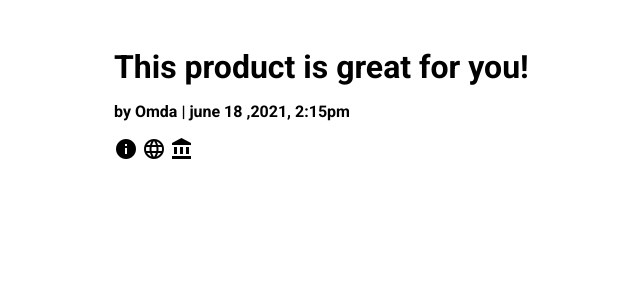
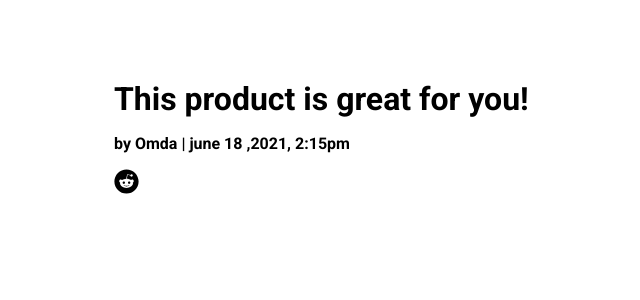
Before and after one commit to Computerizer/Backend, a Django app: page / in a window 1280 px wide. Shown: the part 55-355 px from the top of the page, without its empty margins (78-718 px from the left). Run offline with Django 4.2, Linux system fonts and the light colour scheme; data comes from the database, SQL or seed files in the repository; parts of the project's set-up code (start-up, migrations or seed data) failed here and were passed over.

```diff
--- a/Computerizer/Computerizer/static/frontend/functions/test.js
+++ /dev/null
@@ -1,3 +0,0 @@
-export function play() {
-    console.log("I am working")
-}
--- a/Computerizer/Computerizer/static/frontend/styles/post.css
+++ b/Computerizer/Computerizer/static/frontend/styles/post.css
@@ -22,7 +22,7 @@
 
 
 .post__details {
-    margin: 3rem 0;
+    margin: 5rem 0;
     display: flex;
     flex-direction: column;
     gap: 1rem;
--- a/Computerizer/frontend/templates/frontend/post.html
+++ b/Computerizer/frontend/templates/frontend/post.html
@@ -96,15 +96,9 @@
                 <span class="author">by Omda</span> | <span class="date">june 18 ,2021, 2:15pm</span>
             </h4>
             <div class="social">
-                <i class="material-icons">
-                    info
-                </i>
-                <i class="material-icons">
-                    language
-                </i>
-                <i class="material-icons">
-                    account_balance
-                </i>
+                <img src="{% static 'frontend/media/reddit.svg'%}" alt="reddit logo" width="25px">
+
+
             </div>
         </div>
         <div class="post__body">
```
Also changed, not shown: Computerizer/Blog/migrations/0001_initial.py (deleted), Computerizer/Computerizer/static/frontend/media/reddit.svg (added), Computerizer/Computerizer/static/frontend/media/twitter.svg (added), Computerizer/Oauth/migrations/0001_initial.py (deleted).
